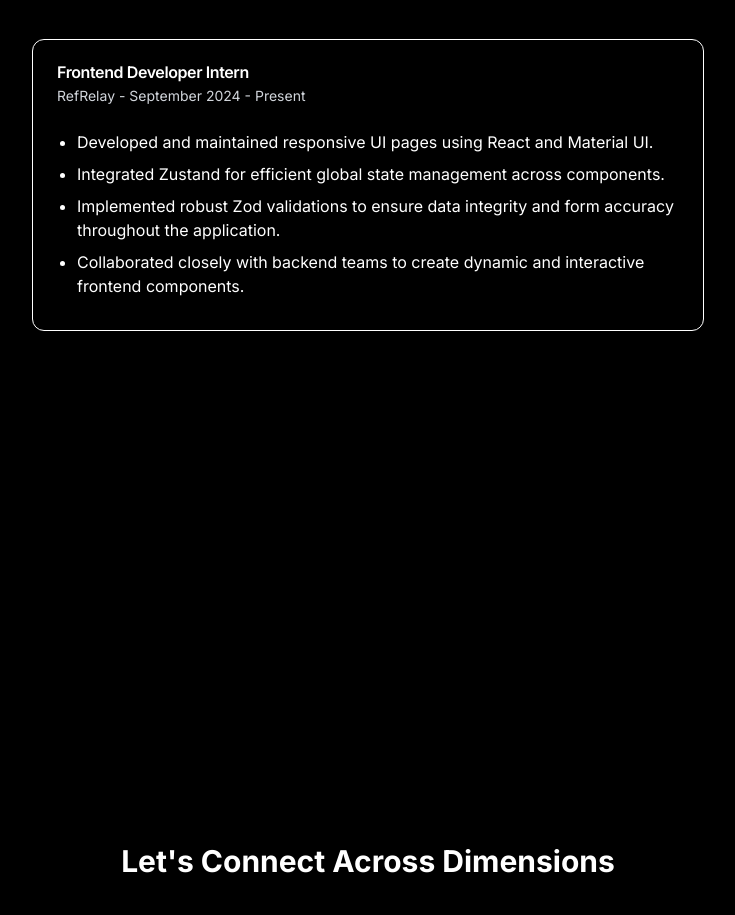
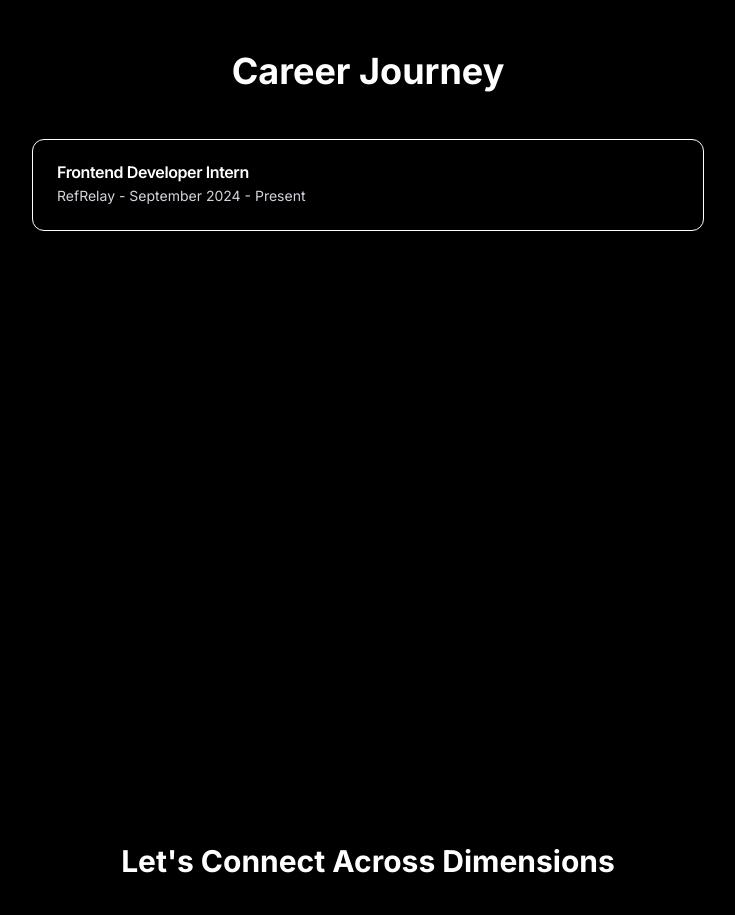
Before and after one commit to GauRav-sINGh123/Portfolio2, a Next.js app: page / in a window 1280 px wide. Shown: the part 4060-4975 px from the top of the page, without its empty margins (272-1007 px from the left). Built offline with nearby package versions, Linux system fonts and the light colour scheme.

Commit message:
Carrer Card Fix

```diff
--- a/src/app/page.tsx
+++ b/src/app/page.tsx
@@ -242,12 +242,7 @@ function StarField(props: any) {
                 role: "Frontend Developer Intern",
                 company: "RefRelay",
                 period: "September 2024 - Present",
-                achievements: [
-                  "Developed and maintained responsive UI pages using React and Material UI.",
-                  "Integrated Zustand for efficient global state management across components.",
-                  "Implemented robust Zod validations to ensure data integrity and form accuracy throughout the application.",
-                  "Collaborated closely with backend teams to create dynamic and interactive frontend components."
-                ]
+
               }
             ].map((job, index) => (
               <Card key={index} className="bg-transparent border border-white  hover:scale-105 transition-all ease-in-out cursor-pointer">
@@ -255,13 +250,7 @@ function StarField(props: any) {
                   <CardTitle className="text-white">{job.role}</CardTitle>
                   <CardDescription className="text-gray-300">{job.company} - {job.period}</CardDescription>
                 </CardHeader>
-                <CardContent>
-                  <ul className="list-disc pl-5 text-white">
-                    {job.achievements.map((ach, achIndex) => (
-                      <li key={achIndex} className="mb-2">{ach}</li>
-                    ))}
-                  </ul>
-                </CardContent>
+
               </Card>
             ))}
           </div>
```
